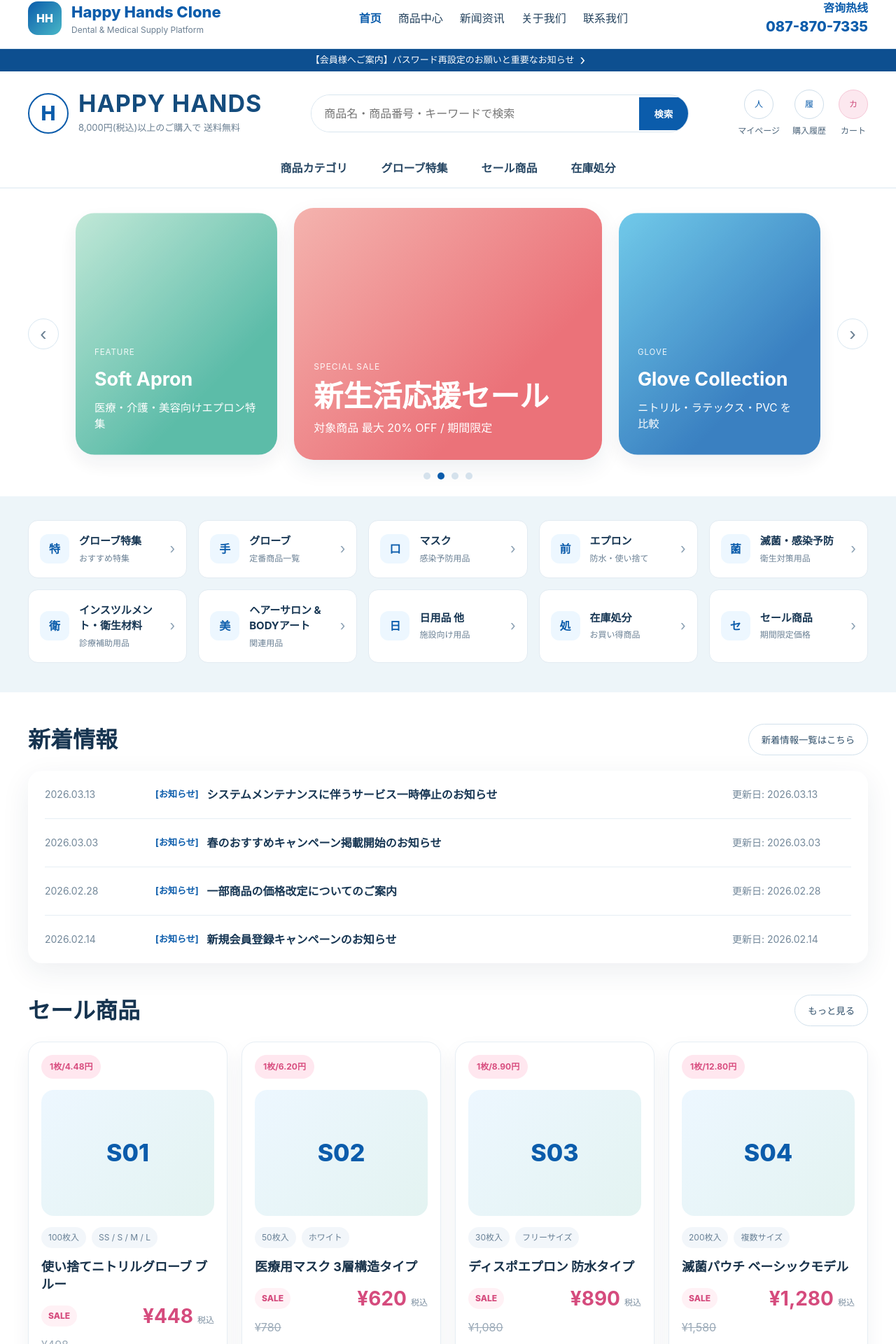
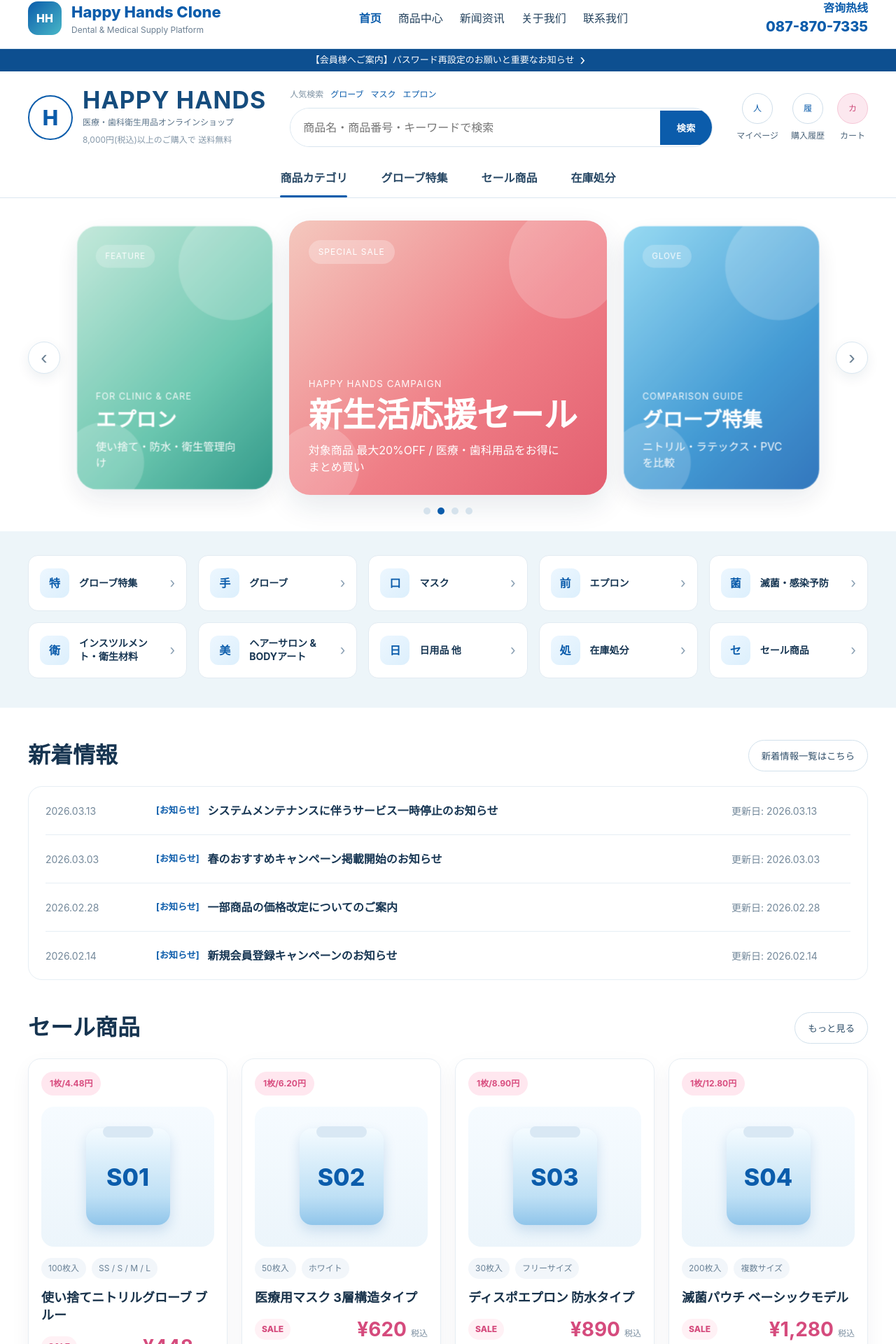
Before and after one commit to Heiyechuanshuo1974/happy-hands-clone, a Vue app in the folder frontend/: page / in a window 1280 px wide. Shown: the part 57-1977 px from the top of the page at 70% size. Built offline with nearby package versions, Linux system fonts and the light colour scheme.

Commit message:
feat: polish homepage visual fidelity

```diff
--- a/frontend/src/views/home/HomeView.vue
+++ b/frontend/src/views/home/HomeView.vue
@@ -13,13 +13,22 @@
           <div class="logo-mark">H</div>
           <div class="logo-copy">
             <h1>HAPPY HANDS</h1>
-            <p>8,000円(税込)以上のご購入で 送料無料</p>
+            <p>医療・歯科衛生用品オンラインショップ</p>
+            <small>8,000円(税込)以上のご購入で 送料無料</small>
           </div>
         </div>
 
-        <div class="search-block">
-          <input type="text" placeholder="商品名・商品番号・キーワードで検索" />
-          <button>検索</button>
+        <div class="search-area">
+          <div class="search-keywords">
+            <span>人気検索</span>
+            <a href="javascript:void(0)">グローブ</a>
+            <a href="javascript:void(0)">マスク</a>
+            <a href="javascript:void(0)">エプロン</a>
+          </div>
+          <div class="search-block">
+            <input type="text" placeholder="商品名・商品番号・キーワードで検索" />
+            <button>検索</button>
+          </div>
         </div>
 
         <div class="header-icons">
@@ -39,7 +48,7 @@
       </div>
 
       <div class="container nav-tabs">
-        <a href="javascript:void(0)">商品カテゴリ</a>
+        <a href="javascript:void(0)" class="active">商品カテゴリ</a>
         <a href="javascript:void(0)">グローブ特集</a>
         <a href="javascript:void(0)">セール商品</a>
         <a href="javascript:void(0)">在庫処分</a>
@@ -51,26 +60,35 @@
         <button class="carousel-arrow left">‹</button>
 
         <div class="hero-card side fade-left">
-          <div class="hero-bg mint">
-            <div class="hero-kicker">FEATURE</div>
-            <h3>Soft Apron</h3>
-            <p>医療・介護・美容向けエプロン特集</p>
+          <div class="hero-bg mint apron-bg">
+            <div class="poster-tag">FEATURE</div>
+            <div class="poster-copy">
+              <small>for clinic & care</small>
+              <h3>エプロン</h3>
+              <p>使い捨て・防水・衛生管理向け</p>
+            </div>
           </div>
         </div>
 
         <div class="hero-card main">
-          <div class="hero-bg coral">
-            <div class="hero-kicker">SPECIAL SALE</div>
-            <h2>新生活応援セール</h2>
-            <p>対象商品 最大 20% OFF / 期間限定</p>
+          <div class="hero-bg coral spring-bg">
+            <div class="poster-tag sale">SPECIAL SALE</div>
+            <div class="poster-copy main-copy">
+              <small>Happy Hands Campaign</small>
+              <h2>新生活応援セール</h2>
+              <p>対象商品 最大20%OFF / 医療・歯科用品をお得にまとめ買い</p>
+            </div>
           </div>
         </div>
 
         <div class="hero-card side fade-right">
-          <div class="hero-bg blue">
-            <div class="hero-kicker">GLOVE</div>
-            <h3>Glove Collection</h3>
-            <p>ニトリル・ラテックス・PVC を比較</p>
+          <div class="hero-bg blue glove-bg">
+            <div class="poster-tag">GLOVE</div>
+            <div class="poster-copy">
+              <small>comparison guide</small>
+              <h3>グローブ特集</h3>
+              <p>ニトリル・ラテックス・PVC を比較</p>
+            </div>
           </div>
         </div>
 
@@ -91,7 +109,6 @@
           <div class="shortcut-icon">{{ item.icon }}</div>
           <div class="shortcut-text">
             <strong>{{ item.title }}</strong>
-            <span>{{ item.sub }}</span>
           </div>
           <div class="shortcut-arrow">›</div>
         </article>
@@ -104,7 +121,7 @@
         <button>新着情報一覧はこちら</button>
       </div>
 
-      <div class="news-list page-card">
+      <div class="news-list page-card slim-card">
         <article class="news-item" v-for="item in newsList" :key="item.title">
           <div class="news-date">{{ item.date }}</div>
           <div class="news-body">
@@ -125,7 +142,10 @@
       <div class="sale-grid">
         <article class="sale-card" v-for="item in saleProducts" :key="item.name">
           <div class="unit-price">1枚/{{ item.unitPrice }}円</div>
-          <div class="sale-image">{{ item.code }}</div>
+          <div class="sale-image">
+            <div class="pack-top"></div>
+            <div class="pack-body">{{ item.code }}</div>
+          </div>
           <div class="spec-tags">
             <span v-for="tag in item.tags" :key="tag">{{ tag }}</span>
           </div>
@@ -155,6 +175,7 @@
             <p>{{ item.desc }}</p>
             <button>詳しくはこちら</button>
           </div>
+          <div class="helpful-figure">{{ item.figure }}</div>
         </article>
       </div>
     </section>
@@ -181,7 +202,7 @@
       <div class="section-head-line info-gap">
         <h2>最近見た商品</h2>
       </div>
-      <div class="recent-box page-card">
+      <div class="recent-box page-card slim-card">
         <p>最近見た商品がありません</p>
         <button>履歴を残さない</button>
       </div>
@@ -247,16 +268,16 @@
 
 <script setup>
 const shortcuts = [
-  { icon: '特', title: 'グローブ特集', sub: 'おすすめ特集' },
-  { icon: '手', title: 'グローブ', sub: '定番商品一覧' },
-  { icon: '口', title: 'マスク', sub: '感染予防用品' },
-  { icon: '前', title: 'エプロン', sub: '防水・使い捨て' },
-  { icon: '菌', title: '滅菌・感染予防', sub: '衛生対策用品' },
-  { icon: '衛', title: 'インスツルメント・衛生材料', sub: '診療補助用品' },
-  { icon: '美', title: 'ヘアーサロン & BODYアート', sub: '関連用品' },
-  { icon: '日', title: '日用品 他', sub: '施設向け用品' },
-  { icon: '処', title: '在庫処分', sub: 'お買い得商品' },
-  { icon: 'セ', title: 'セール商品', sub: '期間限定価格' }
+  { icon: '特', title: 'グローブ特集' },
+  { icon: '手', title: 'グローブ' },
+  { icon: '口', title: 'マスク' },
+  { icon: '前', title: 'エプロン' },
+  { icon: '菌', title: '滅菌・感染予防' },
+  { icon: '衛', title: 'インスツルメント・衛生材料' },
+  { icon: '美', title: 'ヘアーサロン & BODYアート' },
+  { icon: '日', title: '日用品 他' },
+  { icon: '処', title: '在庫処分' },
+  { icon: 'セ', title: 'セール商品' }
 ]
 
 const newsList = [
@@ -274,12 +295,12 @@
 ]
 
 const helpfulBanners = [
-  { kicker: 'LATEX GLOVE', title: 'ラテックス手袋の特徴と選び方', desc: '素材の特性と使い分けをわかりやすく整理。', theme: 'theme-cream' },
-  { kicker: 'NITRILE GLOVE', title: 'ニトリル手袋の特徴と選び方', desc: '用途別に適した商品選定の考え方を案内。', theme: 'theme-blue' },
-  { kicker: 'HOW TO CHOOSE', title: '手袋の正しい選び方', desc: 'サイズ・用途・素材から比較して選定。', theme: 'theme-pink' },
-  { kicker: 'TROUBLE CARE', title: '手の痒みの原因と対策', desc: '現場で起こりやすい悩みと対策情報を整理。', theme: 'theme-green' },
-  { kicker: 'SET SALE', title: 'お得なセット販売はこちら', desc: 'まとめ買い・法人導入向けのセット提案。', theme: 'theme-orange' },
-  { kicker: 'MASK GUIDE', title: '医療用マスク素材の基礎知識', desc: '性能や着用感の違いを比較しやすく整理。', theme: 'theme-purple' }
+  { kicker: 'LATEX GLOVE', title: 'ラテックス手袋の特徴と選び方', desc: '素材の特性と使い分けをわかりやすく整理。', theme: 'theme-cream', figure: 'L' },
+  { kicker: 'NITRILE GLOVE', title: 'ニトリル手袋の特徴と選び方', desc: '用途別に適した商品選定の考え方を案内。', theme: 'theme-blue', figure: 'N' },
+  { kicker: 'HOW TO CHOOSE', title: '手袋の正しい選び方', desc: 'サイズ・用途・素材から比較して選定。', theme: 'theme-pink', figure: 'Q' },
+  { kicker: 'TROUBLE CARE', title: '手の痒みの原因と対策', desc: '現場で起こりやすい悩みと対策情報を整理。', theme: 'theme-green', figure: 'C' },
+  { kicker: 'SET SALE', title: 'お得なセット販売はこちら', desc: 'まとめ買い・法人導入向けのセット提案。', theme: 'theme-orange', figure: 'S' },
+  { kicker: 'MASK GUIDE', title: '医療用マスク素材の基礎知識', desc: '性能や着用感の違いを比較しやすく整理。', theme: 'theme-purple', figure: 'M' }
 ]
 </script>
 
@@ -315,9 +336,9 @@
 .header-main {
   display: grid;
   grid-template-columns: auto 1fr auto;
-  gap: 28px;
+  gap: 34px;
   align-items: center;
-  padding: 26px 0 18px;
+  padding: 24px 0 18px;
 }
 
 .logo-block {
@@ -327,15 +348,15 @@
 }
 
 .logo-mark {
-  width: 58px;
-  height: 58px;
+  width: 64px;
+  height: 64px;
   border: 2px solid #0b5cab;
   border-radius: 50%;
   display: grid;
   place-items: center;
   color: #0b5cab;
   font-weight: 800;
-  font-size: 28px;
+  font-size: 30px;
 }
 
 .logo-copy h1 {
@@ -347,9 +368,32 @@
 }
 
 .logo-copy p {
-  margin: 8px 0 0;
-  color: #6a7f92;
-  font-size: 13px;
+  margin: 6px 0 2px;
+  color: #5a7389;
+  font-size: 12px;
+}
+
+.logo-copy small {
+  color: #8497a8;
+  font-size: 12px;
+}
+
+.search-area {
+  display: grid;
+  gap: 10px;
+}
+
+.search-keywords {
+  display: flex;
+  align-items: center;
+  gap: 10px;
+  color: #7e92a3;
+  font-size: 12px;
+}
+
+.search-keywords a {
+  color: #0b5cab;
+  text-decoration: none;
 }
 
 .search-block {
@@ -358,15 +402,14 @@
   border: 1px solid #d8e5ef;
   border-radius: 999px;
   overflow: hidden;
-  max-width: 540px;
-  justify-self: center;
   width: 100%;
+  background: #fff;
 }
 
 .search-block input {
   flex: 1;
   border: none;
-  padding: 14px 18px;
+  padding: 15px 18px;
   font: inherit;
   outline: none;
 }
@@ -375,7 +418,7 @@
   border: none;
   background: #0b5cab;
   color: #fff;
-  padding: 14px 22px;
+  padding: 15px 24px;
   cursor: pointer;
   font-weight: 700;
 }
@@ -394,8 +437,8 @@
 }
 
 .icon-circle {
-  width: 42px;
-  height: 42px;
+  width: 44px;
+  height: 44px;
   border-radius: 50%;
   border: 1px solid #cfdeea;
   display: grid;
@@ -418,88 +461,152 @@
 }
 
 .nav-tabs a {
+  position: relative;
   color: #274764;
   text-decoration: none;
   font-weight: 600;
 }
 
+.nav-tabs a.active::after {
+  content: '';
+  position: absolute;
+  left: 0;
+  right: 0;
+  bottom: -16px;
+  height: 3px;
+  border-radius: 999px;
+  background: #0b5cab;
+}
+
 .hero-wrap {
-  padding: 28px 0 24px;
+  padding: 32px 0 24px;
   background: #fff;
 }
 
 .hero-stage {
   display: grid;
-  grid-template-columns: auto 0.82fr 1.2fr 0.82fr auto;
+  grid-template-columns: auto 0.78fr 1.22fr 0.78fr auto;
   gap: 18px;
   align-items: center;
 }
 
 .hero-card {
-  border-radius: 28px;
+  border-radius: 30px;
   overflow: hidden;
-  height: 360px;
-  box-shadow: 0 12px 32px rgba(19, 49, 79, 0.08);
+  height: 392px;
+  box-shadow: 0 16px 40px rgba(19, 49, 79, 0.1);
 }
 
 .hero-card.side {
   transform: scale(0.96);
-  opacity: 0.88;
+  opacity: 0.9;
 }
 
 .hero-bg {
+  position: relative;
   height: 100%;
-  padding: 34px 28px;
+  padding: 28px;
   color: #fff;
   display: flex;
   flex-direction: column;
-  justify-content: flex-end;
+  justify-content: space-between;
 }
 
-.hero-bg.coral {
-  background: linear-gradient(135deg, #f4b3ae, #eb7279 70%);
+.hero-bg::before,
+.hero-bg::after {
+  content: '';
+  position: absolute;
+  border-radius: 50%;
+  background: rgba(255, 255, 255, 0.18);
 }
 
-.hero-bg.blue {
-  background: linear-gradient(135deg, #5ec3e7, #1f6fb9 70%);
+.hero-bg::before {
+  width: 160px;
+  height: 160px;
+  right: -20px;
+  top: -20px;
 }
 
-.hero-bg.mint {
-  background: linear-gradient(135deg, #b8e5d2, #46b39d 70%);
+.hero-bg::after {
+  width: 120px;
+  height: 120px;
+  left: -20px;
+  bottom: -20px;
 }
 
-.hero-kicker {
+.poster-tag {
+  position: relative;
+  z-index: 1;
+  display: inline-flex;
+  align-items: center;
+  width: fit-content;
+  padding: 8px 14px;
+  border-radius: 999px;
+  background: rgba(255, 255, 255, 0.22);
+  backdrop-filter: blur(6px);
   font-size: 12px;
   letter-spacing: 1px;
-  opacity: 0.9;
-  margin-bottom: 10px;
 }
 
-.hero-card.main h2 {
-  margin: 0 0 10px;
-  font-size: 42px;
-  line-height: 1.1;
+.poster-tag.sale {
+  background: rgba(255, 255, 255, 0.26);
 }
 
-.hero-card.side h3 {
-  margin: 0 0 10px;
-  font-size: 28px;
+.poster-copy {
+  position: relative;
+  z-index: 1;
 }
 
-.hero-bg p {
+.poster-copy small {
+  display: block;
+  margin-bottom: 8px;
+  text-transform: uppercase;
+  letter-spacing: 1px;
+  opacity: 0.95;
+}
+
+.poster-copy h2,
+.poster-copy h3 {
+  margin: 0 0 12px;
+  line-height: 1.08;
+}
+
+.poster-copy h2 {
+  font-size: 48px;
+}
+
+.poster-copy h3 {
+  font-size: 30px;
+}
+
+.poster-copy p {
   margin: 0;
   font-size: 16px;
+  max-width: 92%;
+}
+
+.spring-bg {
+  background: linear-gradient(135deg, #f4c8be, #ef7e86 58%, #e35f70);
+}
+
+.glove-bg {
+  background: linear-gradient(135deg, #8dd7f2, #2f90d0 62%, #1d68b6);
+}
+
+.apron-bg {
+  background: linear-gradient(135deg, #bfe7d8, #59c0a6 62%, #1d8f7e);
 }
 
 .carousel-arrow {
-  width: 44px;
-  height: 44px;
+  width: 46px;
+  height: 46px;
   border-radius: 50%;
   border: 1px solid #d9e7f1;
   background: #fff;
   color: #6b8093;
   font-size: 28px;
   cursor: pointer;
+  box-shadow: 0 6px 18px rgba(19, 49, 79, 0.08);
 }
 
 .dots {
@@ -540,13 +647,14 @@
   gap: 14px;
   align-items: center;
   border: 1px solid #e2ebf2;
+  min-height: 80px;
 }
 
 .shortcut-icon {
   width: 42px;
   height: 42px;
   border-radius: 12px;
-  background: #edf7ff;
+  background: linear-gradient(135deg, #edf7ff, #dceffc);
   color: #0b5cab;
   display: grid;
   place-items: center;
@@ -556,14 +664,8 @@
 .shortcut-text strong {
   display: block;
   color: #173653;
-  font-size: 15px;
-}
-
-.shortcut-text span {
-  display: block;
-  margin-top: 4px;
-  color: #6b8195;
-  font-size: 12px;
+  font-size: 14px;
+  line-height: 1.35;
 }
 
 .shortcut-arrow {
@@ -579,7 +681,8 @@
   padding: 44px 0 0;
 }
 
-.section-head-line {
+.section-head-line,
+.news-head {
   display: flex;
   align-items: center;
   justify-content: space-between;
@@ -605,12 +708,9 @@
   cursor: pointer;
 }
 
-.news-head {
-  display: flex;
-  align-items: center;
-  justify-content: space-between;
-  gap: 16px;
-  margin-bottom: 20px;
+.slim-card {
+  box-shadow: none;
+  border: 1px solid #e6eef4;
 }
 
 .news-list {
@@ -662,9 +762,9 @@
 
 .sale-card {
   background: #fff;
-  border-radius: 20px;
+  border-radius: 18px;
   padding: 18px;
-  box-shadow: 0 12px 28px rgba(19, 49, 79, 0.06);
+  box-shadow: 0 10px 28px rgba(19, 49, 79, 0.05);
   border: 1px solid #e7eef4;
 }
 
@@ -679,15 +779,35 @@
 }
 
 .sale-image {
+  position: relative;
   margin-top: 16px;
-  height: 180px;
+  height: 200px;
   border-radius: 18px;
   display: grid;
   place-items: center;
-  background: linear-gradient(135deg, #edf7ff, #e3f3f1);
+  background: linear-gradient(180deg, #f6fbff, #ecf5fb);
+}
+
+.pack-top {
+  position: absolute;
+  top: 28px;
+  width: 72px;
+  height: 16px;
+  border-radius: 999px;
+  background: #d9e8f4;
+}
+
+.pack-body {
+  width: 120px;
+  height: 138px;
+  border-radius: 18px;
+  background: linear-gradient(180deg, #f4fbff, #bfe0f5 70%, #90c5ea);
+  display: grid;
+  place-items: center;
   color: #0b5cab;
   font-size: 34px;
   font-weight: 800;
+  box-shadow: 0 8px 18px rgba(31, 111, 185, 0.18);
 }
 
 .spec-tags {
@@ -762,10 +882,9 @@
   overflow: hidden;
   padding: 28px;
   color: #173653;
-}
-
-.helpful-copy {
-  max-width: 72%;
+  display: grid;
+  grid-template-columns: 1fr 120px;
+  align-items: center;
 }
 
 .helpful-copy small {
@@ -795,6 +914,17 @@
   padding: 12px 18px;
   cursor: pointer;
   font-weight: 700;
+}
+
+.helpful-figure {
+  width: 110px;
+  height: 110px;
+  border-radius: 50%;
+  background: rgba(255, 255, 255, 0.45);
+  display: grid;
+  place-items: center;
+  font-size: 46px;
+  font-weight: 800;
 }
 
 .theme-cream { background: linear-gradient(135deg, #f8e7c6, #f1d19a); }
@@ -1032,8 +1162,9 @@
     justify-items: center;
   }
 
+  .search-area,
   .search-block {
-    max-width: 100%;
+    width: 100%;
   }
 
   .hero-stage {
@@ -1055,7 +1186,8 @@
 
   .news-item,
   .catalog-banner,
-  .footer-clone-grid {
+  .footer-clone-grid,
+  .helpful-card {
     grid-template-columns: 1fr;
   }
 
@@ -1089,10 +1221,10 @@
   }
 
   .hero-card {
-    height: 280px;
+    height: 300px;
   }
 
-  .hero-card.main h2,
+  .poster-copy h2,
   .catalog-copy h2 {
     font-size: 32px;
   }
@@ -1110,10 +1242,6 @@
     align-items: flex-start;
   }
 
-  .helpful-copy {
-    max-width: 100%;
-  }
-
   .recent-box {
     align-items: stretch;
   }
```
